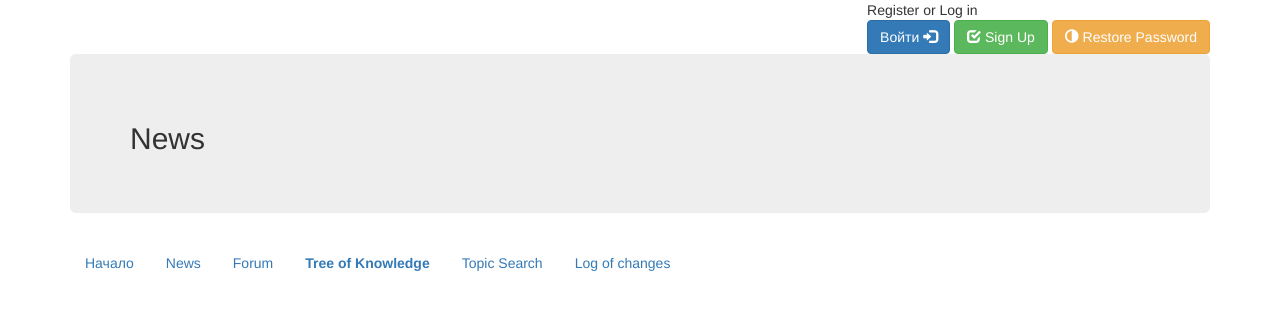
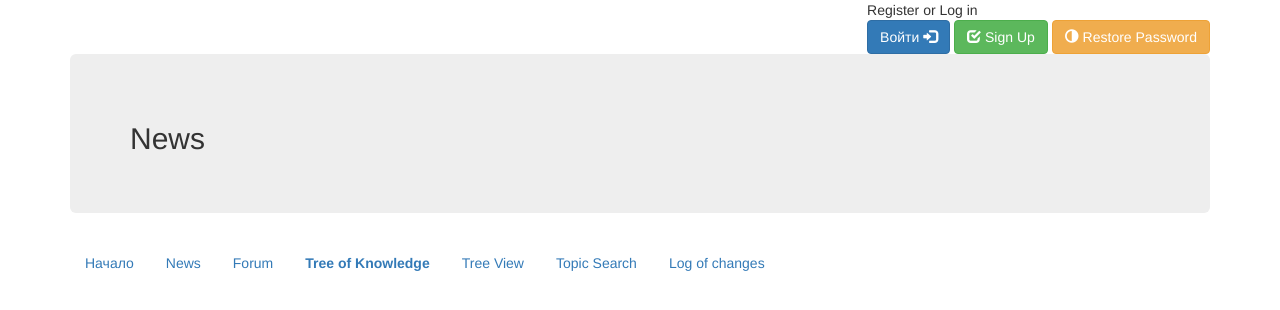
Before and after one commit to jfeldman777/sky2018, a Django app: page /news/ in a window 1280 px wide. Shown: the top 310 px of the page. Run offline with Django 3.2, Linux system fonts and the light colour scheme; data that the repository does not hold is empty; parts of the project's set-up code (start-up, migrations or seed data) failed here and were passed over; some libraries are stand-ins or nearby versions.

Commit message:
tree view

```diff
--- a/sky/urls.py
+++ b/sky/urls.py
@@ -11,6 +11,7 @@ urlpatterns = [
 
     path('report/<int:id>/', views.report),
     path('topic_tree/<int:id>/', views.topic_tree),
+    path('tree/<int:id>/', views.tree),
 
     path('upgrade/', views.upgrade),
     path('news/', views.news),
--- a/sky/views.py
+++ b/sky/views.py
@@ -13,7 +13,16 @@ from django.core.paginator import Paginator, EmptyPage, PageNotAnInteger
 
 from .forms import NameForm
 from django.http import JsonResponse
-# Create your views here.
+
+def tree(request,id):
+    node = MagicNode.objects.get(id=id)
+    p = node.get_parent()
+
+    annotated_list = MagicNode.get_annotated_list(parent=p)
+    return render(request,'tree.html',
+                    {'annotated_list':annotated_list,
+                     })
+
 def ajax(request, node, you):
     res = 0
     i,created = Interest.objects.get_or_create(topic = node, user = request.user)
--- a/templates/base1.html
+++ b/templates/base1.html
@@ -65,7 +65,15 @@
           <a class="nav-link" href="/topic_tree/0/">
         <b>    {% trans 'Tree of Knowledge' %} </b>
           </a>
+
         </li>
+        <li class="nav-item">
+          <a class="nav-link" href="/tree/1/">
+            {% trans 'Tree View' %}
+          </a>
+        </li>
+
+
         <li class="nav-item">
           <a class="nav-link" href="/topic_search/">
             {% trans 'Topic Search' %}
--- a/templates/index.html
+++ b/templates/index.html
@@ -2,9 +2,6 @@
 {% load i18n %}
 
 {% block content %}
-<a href="https://realtimeboard.com/app/board/o9J_k0c_E_E=/" target="rtboard">
-{% trans 'Tree of Knowledge' %} <b>({% trans 'draft' %})</b>
-</a>
 <h3><a href="http://hbtjournal.com/club/new2.html" target="help">
 {% trans 'for new visitors' %}
 </a></h3>
--- a/templates/topic_tree.html
+++ b/templates/topic_tree.html
@@ -4,6 +4,7 @@
 {% block content %}
 <div class="row">
   <div class="col-sm-4">
+    <a href="/tree/{{node.id}}/">{% trans 'Tree View' %}</a>
     <h2>{% trans 'Navigator' %}</h2>
     {% if parent %}
       <a href="/topic_tree/{{parent.id}}/">
```
Also changed, not shown: templates/tree.html (added, +19 -0 lines), locale/ru/LC_MESSAGES/django.po, machina/locale/ru/LC_MESSAGES/django.po, 2 other files.
